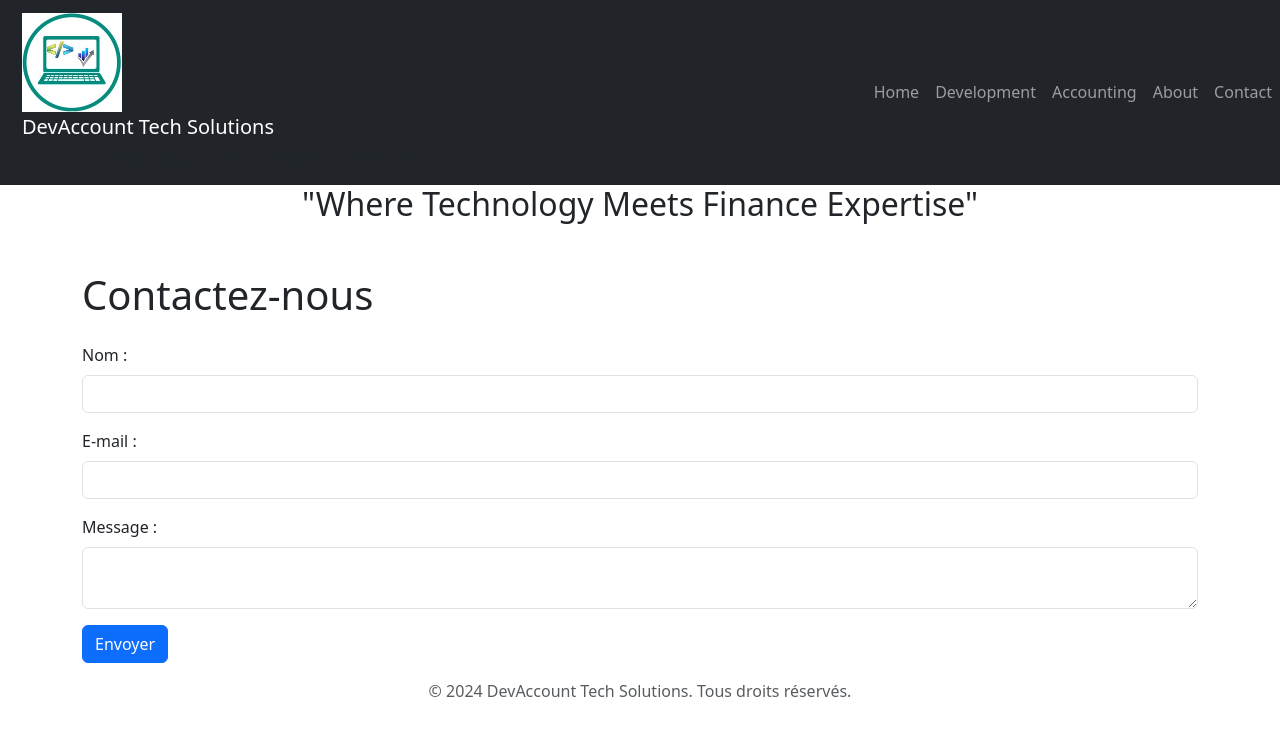
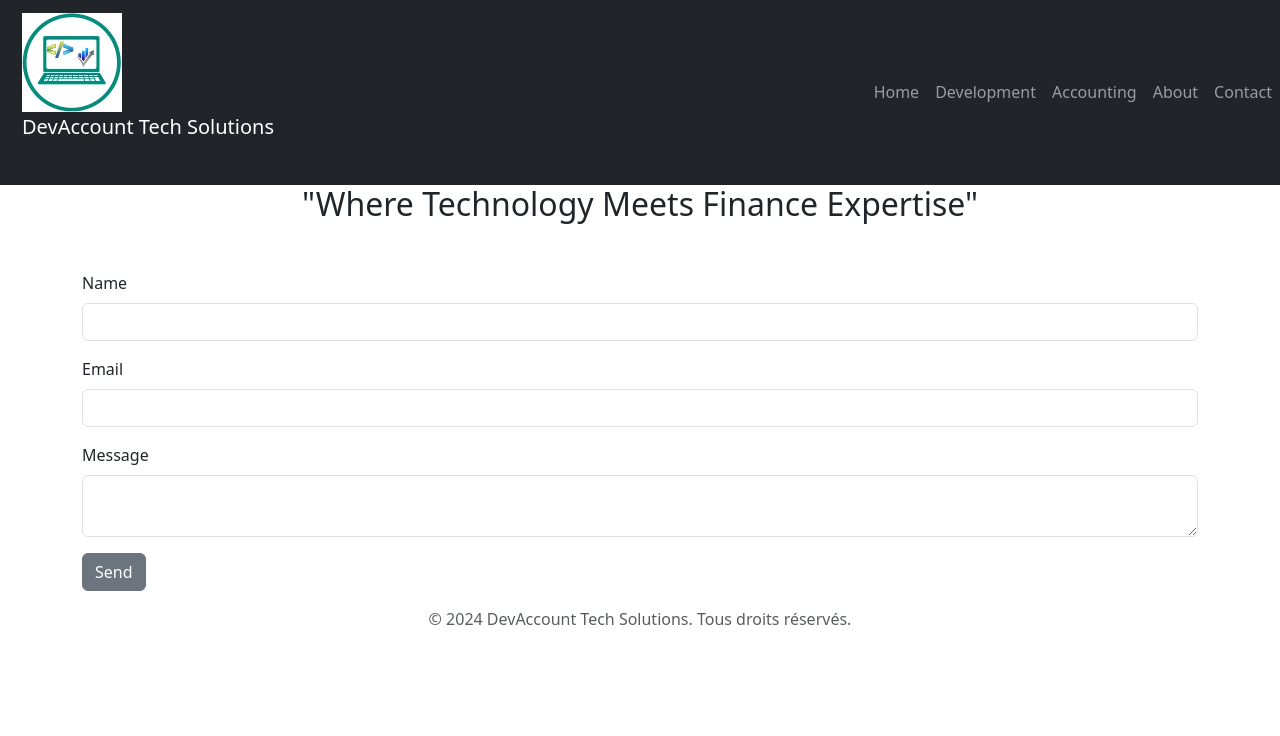
Before and after one commit to joslsinfo/dev-account-tech-solutions, a React (Create React App) app: page /dev-account-tech-solutions/contact in a window 1280 px wide. Shown: the top 736 px of the page. Built offline with nearby package versions, Linux system fonts and the light colour scheme.

Commit message:
Modification du formulaire contact avec configuration d'envoi d'email

```diff
--- a/package.json
+++ b/package.json
@@ -4,6 +4,7 @@
   "private": true,
   "homepage": "https://joslsinfo.github.io/dev-account-tech-solutions",
   "dependencies": {
+    "@emailjs/browser": "^4.3.3",
     "@testing-library/jest-dom": "^5.17.0",
     "@testing-library/react": "^13.4.0",
     "@testing-library/user-event": "^13.5.0",
--- a/src/components/Contact.js
+++ b/src/components/Contact.js
@@ -1,72 +1,203 @@
-import React, { useState } from "react";
+// import React, { useRef, useState } from "react";
+// import emailjs from "@emailjs/browser";
 
-function Contact() {
-  // Définir les états pour les champs du formulaire
-  const [name, setName] = useState("");
-  const [email, setEmail] = useState("");
-  const [message, setMessage] = useState("");
+// function Contact() {
+//   const form = useRef();
+//   const sendEmail = (e) => {
+//     e.preventDefault();
 
-  // Fonction pour gérer la soumission du formulaire
-  const handleSubmit = (event) => {
-    event.preventDefault();
-    // Envoyer les données du formulaire à votre backend ou traiter les données localement
-    console.log("Nom :", name);
-    console.log("E-mail :", email);
-    console.log("Message :", message);
-    // Réinitialiser les champs du formulaire après soumission
-    setName("");
-    setEmail("");
-    setMessage("");
+//     emailjs
+//       .sendForm("YOUR_SERVICE_ID", "YOUR_TEMPLATE_ID", form.current, {
+//         publicKey: "YOUR_PUBLIC_KEY",
+//       })
+//       .then(
+//         () => {
+//           console.log("SUCCESS!");
+//         },
+//         (error) => {
+//           console.log("FAILED...", error.text);
+//         }
+//       );
+//   };
+
+//   // Définir les états pour les champs du formulaire
+//   const [name, setName] = useState("");
+//   const [email, setEmail] = useState("");
+//   const [message, setMessage] = useState("");
+
+//   // Fonction pour gérer la soumission du formulaire
+//   const handleSubmit = (event) => {
+//     event.preventDefault();
+//     // Envoyer les données du formulaire à votre backend ou traiter les données localement
+//     console.log("Nom :", name);
+//     console.log("E-mail :", email);
+//     console.log("Message :", message);
+//     // Réinitialiser les champs du formulaire après soumission
+//     setName("");
+//     setEmail("");
+//     setMessage("");
+//   };
+
+//   return (
+//     <div className="container">
+//       <h1 className="mt-5 mb-4">Contactez-nous</h1>
+//       <form onSubmit={handleSubmit} ref={form} onSubmit={sendEmail}>
+//         <div className="mb-3">
+//           <label htmlFor="name" className="form-label">
+//             Nom :
+//           </label>
+//           <input
+//             type="text"
+//             className="form-control"
+//             id="name"
+//             value={name}
+//             onChange={(e) => setName(e.target.value)}
+//             required
+//           />
+//         </div>
+//         <div className="mb-3">
+//           <label htmlFor="email" className="form-label">
+//             E-mail :
+//           </label>
+//           <input
+//             type="email"
+//             className="form-control"
+//             id="email"
+//             value={email}
+//             onChange={(e) => setEmail(e.target.value)}
+//             required
+//           />
+//         </div>
+//         <div className="mb-3">
+//           <label htmlFor="message" className="form-label">
+//             Message :
+//           </label>
+//           <textarea
+//             className="form-control"
+//             id="message"
+//             value={message}
+//             onChange={(e) => setMessage(e.target.value)}
+//             required
+//           ></textarea>
+//         </div>
+//         <button type="submit" className="btn btn-primary">
+//           Envoyer
+//         </button>
+//       </form>
+//     </div>
+//   );
+// }
+
+// export default Contact;
+
+// import React, { useRef } from "react";
+// import emailjs from "@emailjs/browser";
+
+// export const Contact = () => {
+//   const form = useRef();
+
+//   const sendEmail = (e) => {
+//     e.preventDefault();
+
+//     emailjs
+//       .sendForm(
+//         "service_te691sa",
+//         "template_68pt75r",
+//         form.current,
+//         "ljx51Sf9QIG1iDX2l"
+//       )
+//       .then(
+//         (result) => {
+//           // Code pour gérer la soumission réussie du formulaire
+//           console.log("SUCCESS!", result.text);
+//         },
+//         (error) => {
+//           // Code pour gérer l'échec de la soumission du formulaire
+//           console.log("FAILED...", error.text);
+//         }
+//       );
+//   };
+
+//   return (
+//     <form ref={form} onSubmit={sendEmail}>
+//       <label>Name</label>
+//       <input type="text" name="your_name" />
+//       <label>Email</label>
+//       <input type="email" name="your_email" />
+//       <label>Message</label>
+//       <textarea name="message" />
+//       <input type="submit" value="Send" />
+//     </form>
+//   );
+// };
+// export default Contact;
+
+import React, { useRef } from "react";
+import emailjs from "@emailjs/browser";
+
+export const Contact = () => {
+  const form = useRef();
+
+  const sendEmail = (e) => {
+    e.preventDefault();
+
+    emailjs
+      .sendForm(
+        "service_te691sa",
+        "template_68pt75r",
+        form.current,
+        "ljx51Sf9QIG1iDX2l"
+      )
+      .then(
+        (result) => {
+          // Code pour gérer la soumission réussie du formulaire
+          console.log("SUCCESS!", result.text);
+        },
+        (error) => {
+          // Code pour gérer l'échec de la soumission du formulaire
+          console.log("FAILED...", error.text);
+        }
+      );
   };
 
   return (
-    <div className="container">
-      <h1 className="mt-5 mb-4">Contactez-nous</h1>
-      <form onSubmit={handleSubmit}>
+    <form ref={form} onSubmit={sendEmail} className="container mt-5">
       <div className="mb-3">
         <label htmlFor="name" className="form-label">
-            Nom :
+          Name
         </label>
         <input
           type="text"
+          id="name"
+          name="your_name"
           className="form-control"
-            id="name"
-            value={name}
-            onChange={(e) => setName(e.target.value)}
-            required
         />
       </div>
       <div className="mb-3">
         <label htmlFor="email" className="form-label">
-            E-mail :
+          Email
         </label>
         <input
           type="email"
+          id="email"
+          name="your_email"
           className="form-control"
-            id="email"
-            value={email}
-            onChange={(e) => setEmail(e.target.value)}
-            required
         />
       </div>
       <div className="mb-3">
         <label htmlFor="message" className="form-label">
-            Message :
+          Message
         </label>
         <textarea
+          id="message"
+          name="message"
           className="form-control"
-            id="message"
-            value={message}
-            onChange={(e) => setMessage(e.target.value)}
-            required
         ></textarea>
       </div>
-        <button type="submit" className="btn btn-primary">
-          Envoyer
+      <button type="submit" className="btn btn-secondary">
+        Send
       </button>
     </form>
-    </div>
   );
-}
-
+};
 export default Contact;
```
Also changed, not shown: src/components/Contact copy.js (added, +95 -0 lines), 1 other file (tests, documents, lock files or other folders). Lines whose indentation alone changed are shown as unchanged.
